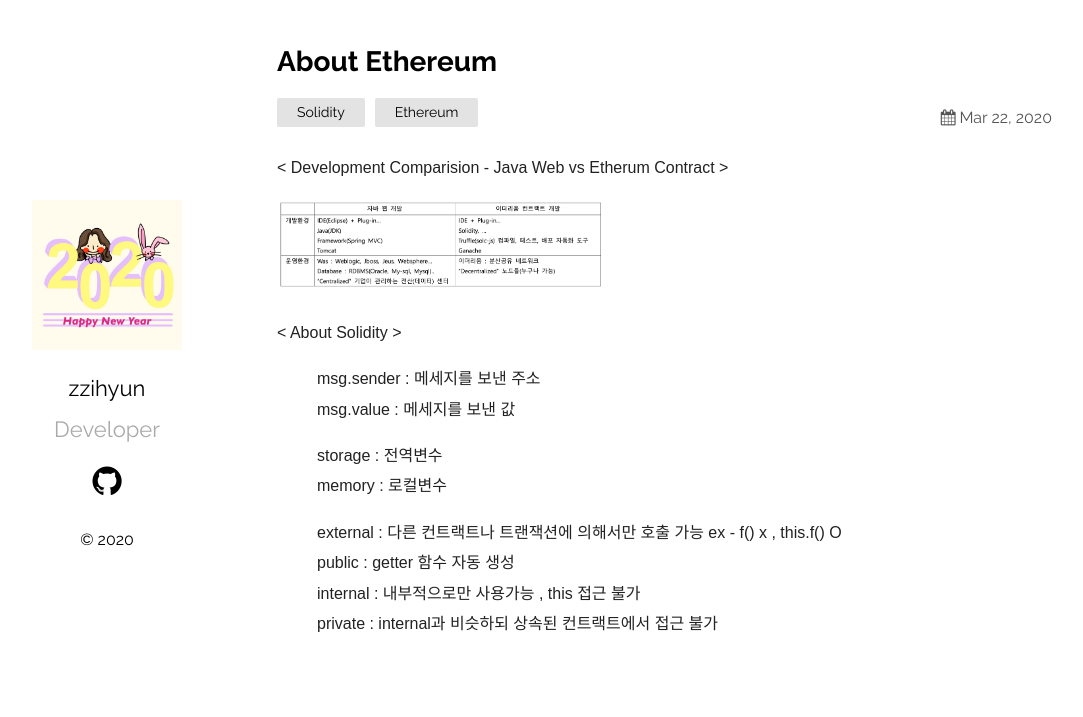
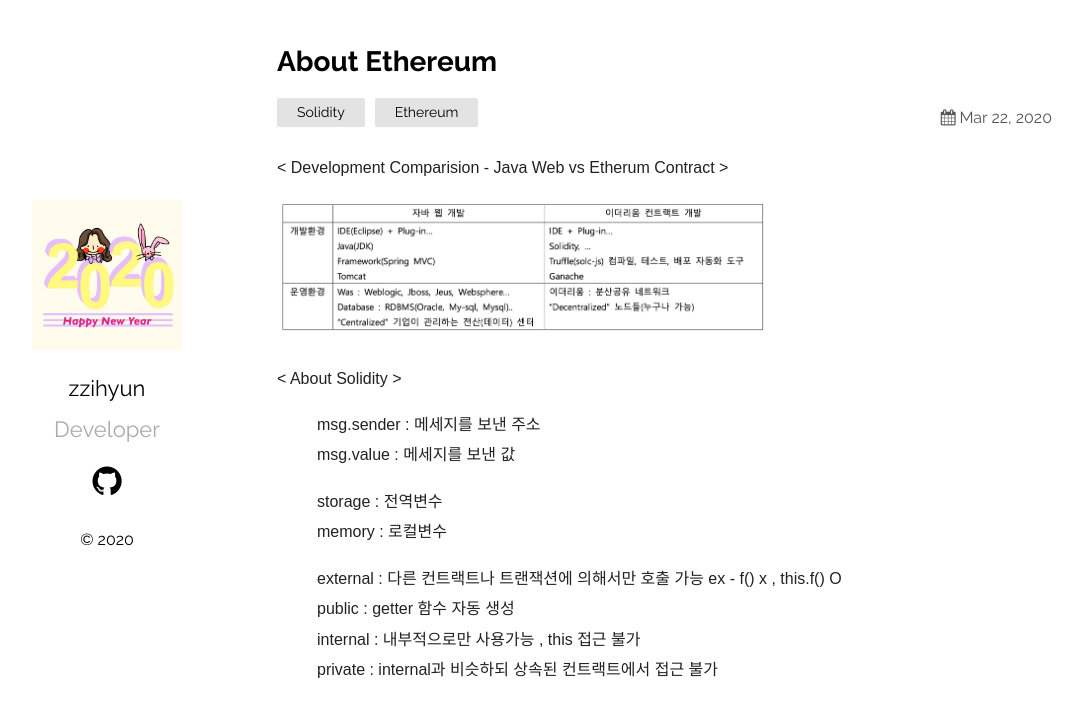
Before and after one commit to jhhhj1002/jhhhj1002.github.io, a Jekyll site: the page built from _posts/2020-03-22-About-Ethereum.markdown, in a window 1280 px wide. Shown: the top 717 px of the page, without its empty margins (78-1161 px from the left). Built offline with Jekyll 4.4.1, drawn with Linux system fonts in a browser that asks for light colours.

Commit message:
Update 2020-03-22-About-Ethereum.markdown

```diff
--- a/_posts/2020-03-22-About-Ethereum.markdown
+++ b/_posts/2020-03-22-About-Ethereum.markdown
@@ -8,7 +8,7 @@ categories: Solidity Ethereum
 
 < Development Comparision - Java Web vs Etherum Contract >
 
-<img src="/assets/imgs/JavaVsEthereum.png" width="40%" height="30%" >
+<img src="/assets/imgs/JavaVsEthereum.png" width="60%" height="45%" >
 
 < About Solidity >
 
```
